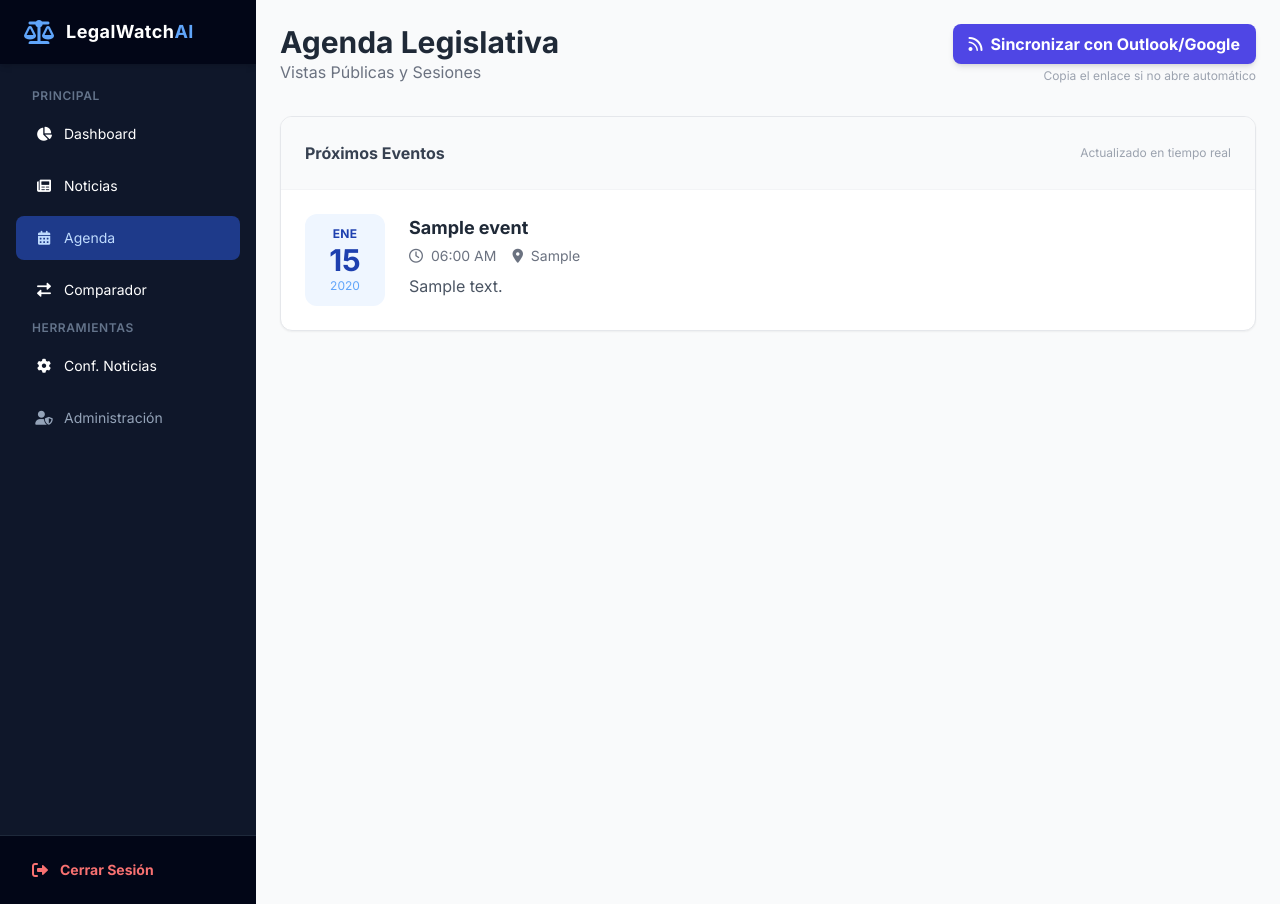
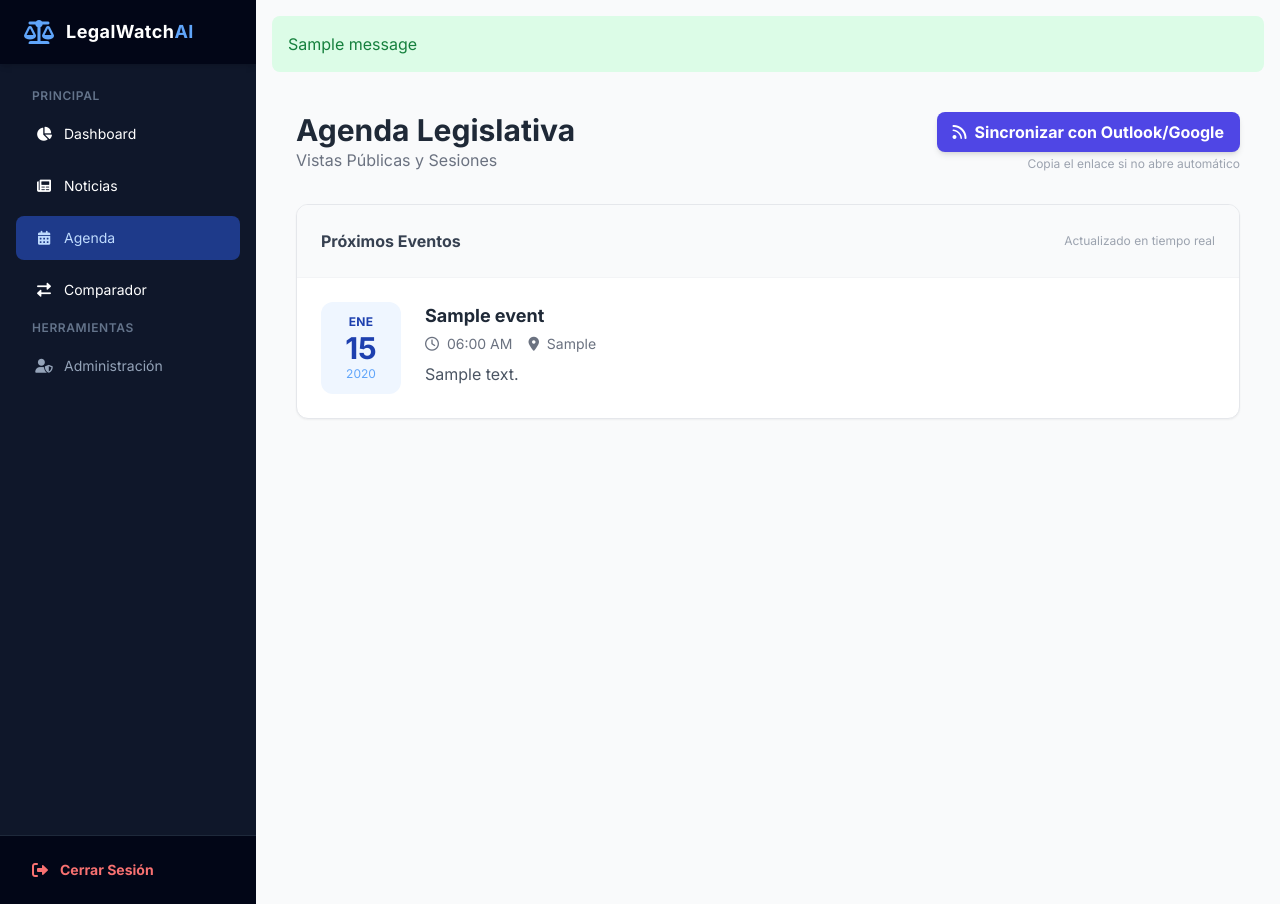
Before and after one commit to makatc/legalwatchpr, a Django app: page /calendario/ in a window 1280 px wide. Run offline with Django 5.2, Linux system fonts and the light colour scheme; a user stored in the database is signed in; tables that the repository leaves empty hold one stand-in row (values such as "Sample post"); one stand-in notice (Sample message) is shown; parts of the project's set-up code (start-up, migrations or seed data) failed here and were passed over; some libraries are stand-ins or nearby versions.

Commit message:
Remove 'Conf. Noticias' from sidebar menu

```diff
--- a/core/templates/core/base.html
+++ b/core/templates/core/base.html
@@ -37,9 +37,6 @@
                 </a>
 
                 <p class="px-4 text-xs font-semibold text-slate-500 uppercase tracking-wider mb-2 mt-6">Herramientas</p>
-                <a href="{% url 'configuracion' %}" class="flex items-center px-4 py-3 text-sm font-medium rounded-lg hover:bg-slate-800 transition-colors {% if request.resolver_match.url_name == 'configuracion' %}bg-blue-900 text-blue-200{% endif %}">
-                    <i class="fas fa-cog w-6 text-center mr-2"></i> Conf. Noticias
-                </a>
                 <a href="/admin/" target="_blank" class="flex items-center px-4 py-3 text-sm font-medium rounded-lg hover:bg-slate-800 transition-colors text-slate-400 hover:text-white mt-4">
                     <i class="fas fa-user-shield w-6 text-center mr-2"></i> Administración
                 </a>
@@ -54,7 +51,14 @@
         </div>
 
         <div class="flex-1 flex flex-col overflow-hidden bg-gray-50">
-            <main class="flex-1 overflow-x-hidden overflow-y-auto bg-gray-50">
+            <main class="flex-1 overflow-x-hidden overflow-y-auto bg-gray-50 p-4">
+                {% if messages %}
+                    {% for message in messages %}
+                        <div class="mb-4 p-4 rounded-lg {% if message.tags == 'success' %}bg-green-100 text-green-700{% else %}bg-blue-100 text-blue-700{% endif %}">
+                            {{ message }}
+                        </div>
+                    {% endfor %}
+                {% endif %}
                 {% block content %}
                 {% endblock %}
             </main>
```
